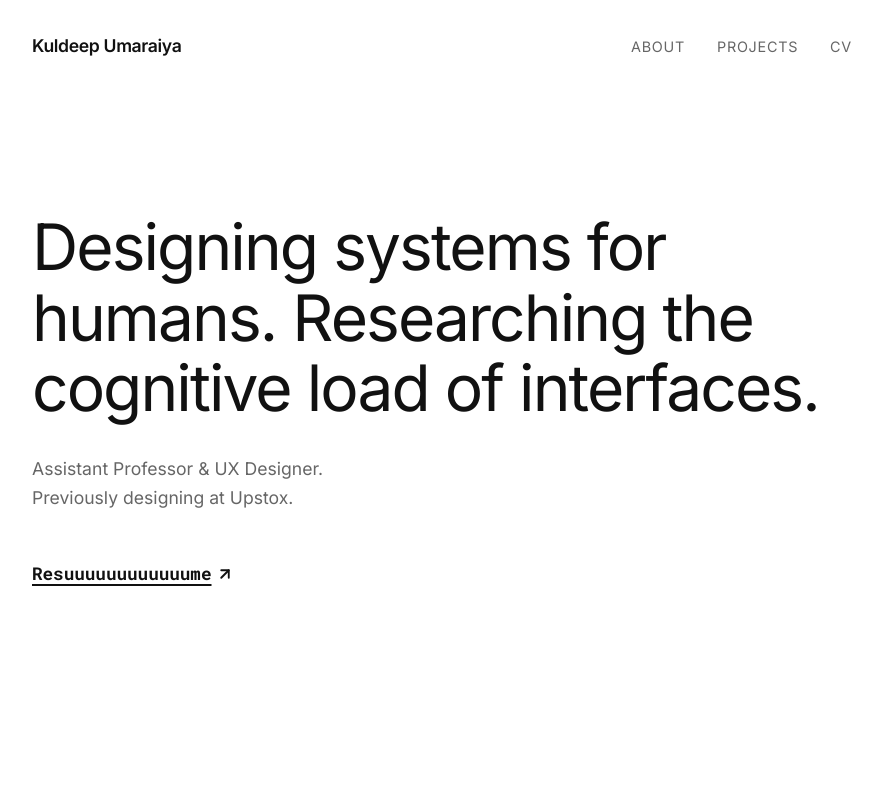
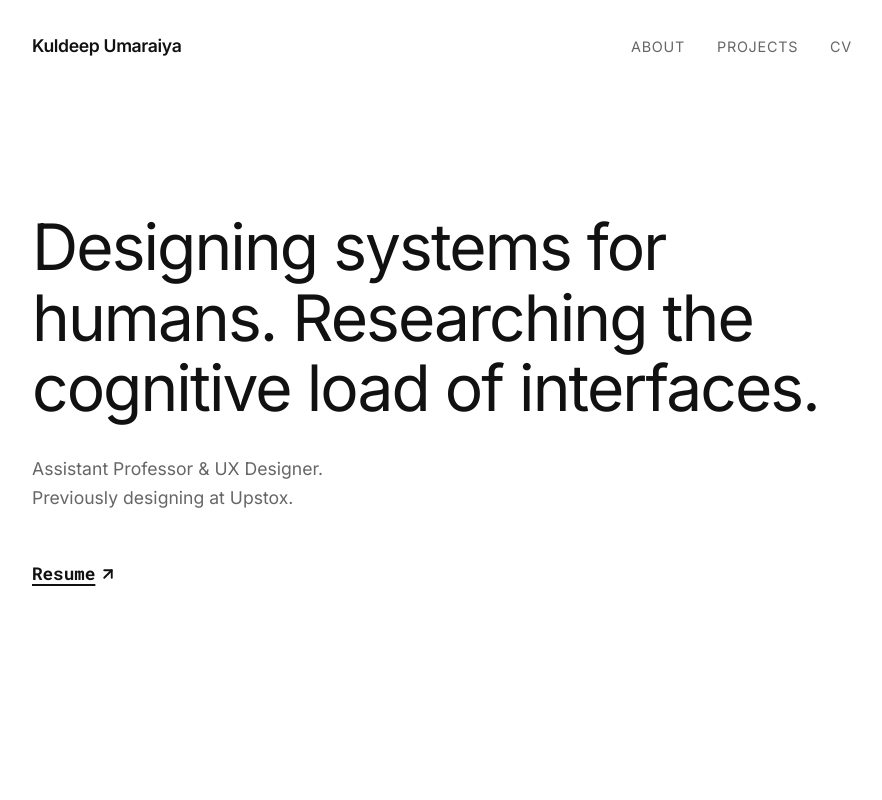
Before and after one commit to kuldeepumaraiya/portfolio, a React (Vite) app: page /#/ in a window 1280 px wide. Shown: the top 800 px of the page, without its empty margins (198-1080 px from the left). Built offline with nearby package versions, Linux system fonts and the light colour scheme.

Commit message:
Testing
checking

```diff
--- a/src/components/Hero.jsx
+++ b/src/components/Hero.jsx
@@ -20,7 +20,7 @@ const Hero = () => {
           rel="noopener noreferrer"
           className="hero-text-link"
         >
-          <strong>Resuuuuuuuuuuuume</strong> <ArrowUpRight size={18} strokeWidth={2.5} />
+          <strong>Resume</strong> <ArrowUpRight size={18} strokeWidth={2.5} />
         </a>
       </div>
     </section>
```
